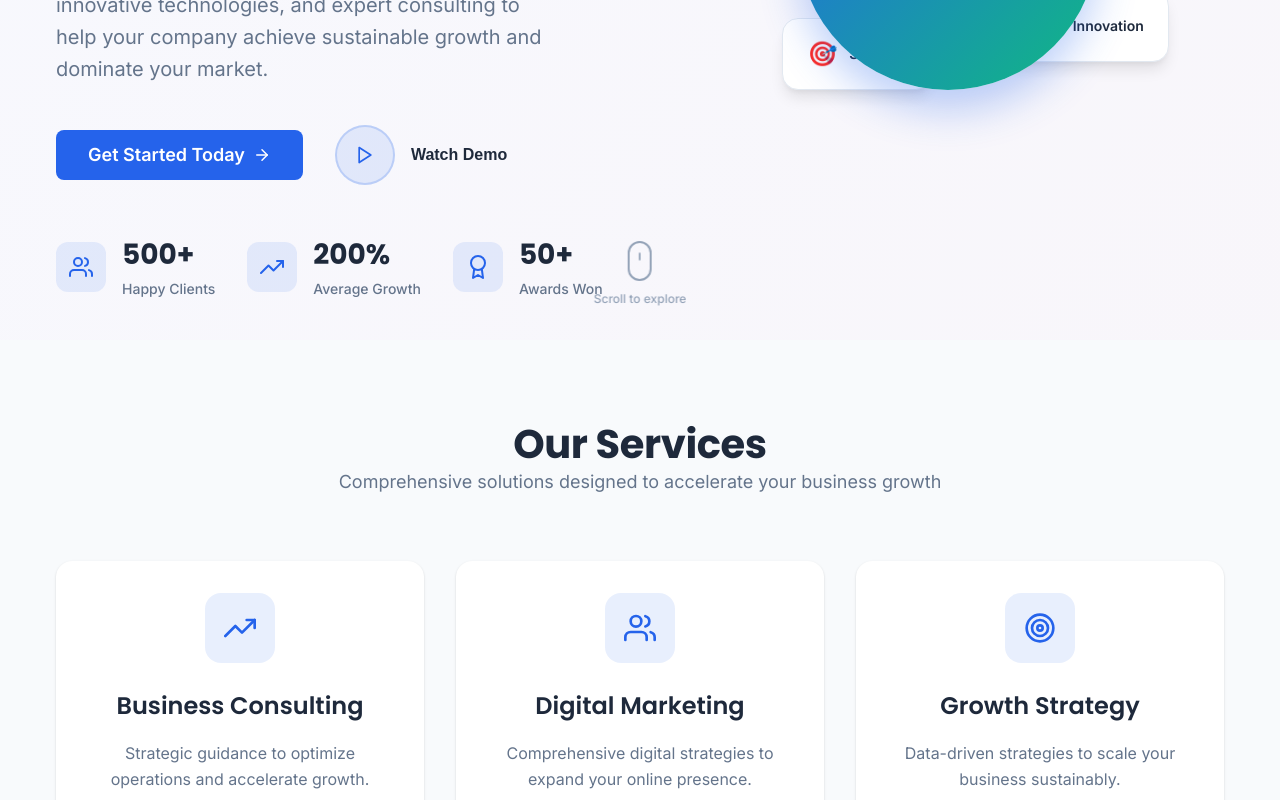
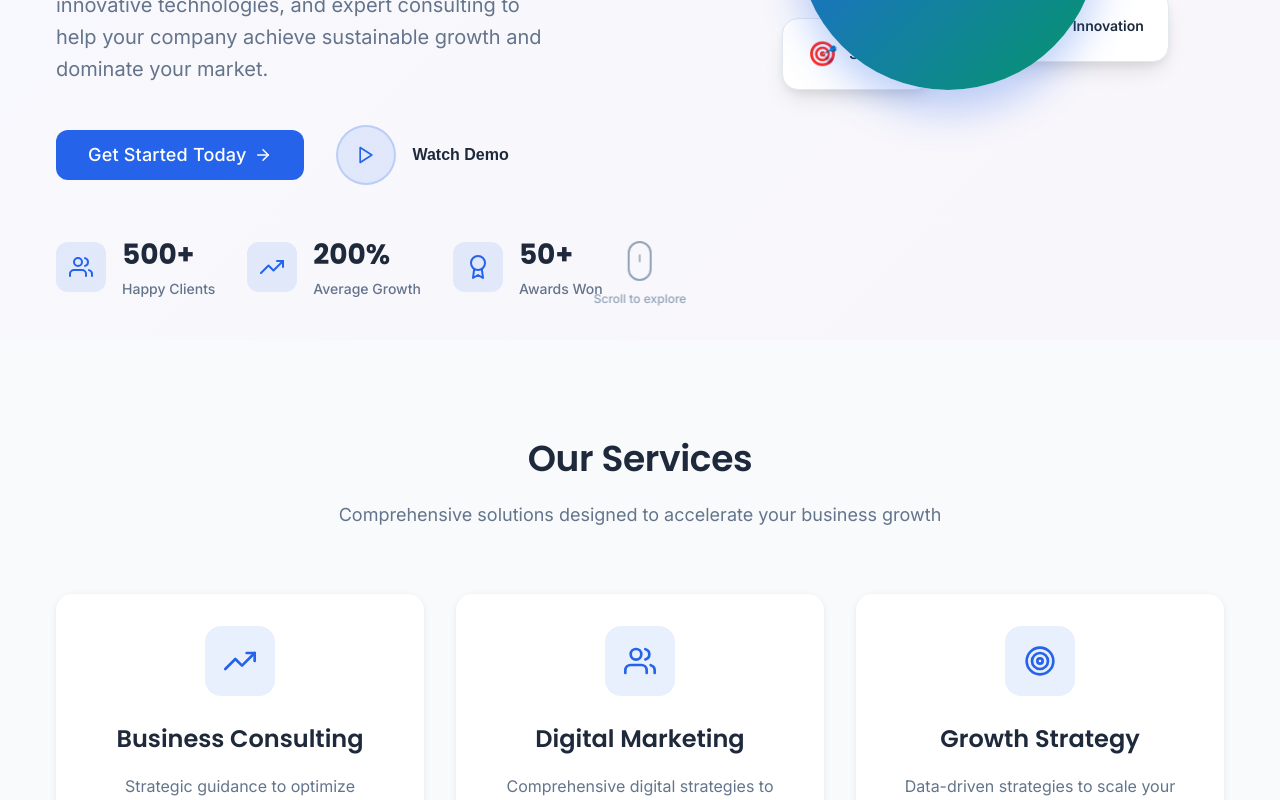
Before and after one commit to danujaadikari/GrowMate---Business-Website, a React (Create React App) app: page / in a window 1280 px wide. Shown: the part 540-1340 px from the top of the page. Built offline with nearby package versions, Linux system fonts and the light colour scheme.

Commit message:
Refactor CSS variables and improve typography styles for better readability and aesthetics

```diff
--- a/src/index.css
+++ b/src/index.css
@@ -31,8 +31,8 @@ code {
   /* Light Mode Colors */
   --primary-color: #2563eb;
   --primary-light: #3b82f6;
-  --primary-dark: #1d4ed8;
-  --secondary-color: #10b981;
+  --primary-dark: #1e40af;
+  --secondary-color: #059669;
   --accent-color: #f59e0b;
   --bg-primary: #ffffff;
   --bg-secondary: #f8fafc;
@@ -41,11 +41,12 @@ code {
   --text-secondary: #64748b;
   --text-muted: #94a3b8;
   --border-color: #e2e8f0;
-  --shadow-light: 0 1px 3px 0 rgba(0, 0, 0, 0.1), 0 1px 2px 0 rgba(0, 0, 0, 0.06);
-  --shadow-medium: 0 4px 6px -1px rgba(0, 0, 0, 0.1), 0 2px 4px -1px rgba(0, 0, 0, 0.06);
-  --shadow-large: 0 10px 15px -3px rgba(0, 0, 0, 0.1), 0 4px 6px -2px rgba(0, 0, 0, 0.05);
+  --shadow-light: 0 2px 8px 0 rgba(0, 0, 0, 0.06), 0 1px 3px 0 rgba(0, 0, 0, 0.04);
+  --shadow-medium: 0 4px 12px -2px rgba(0, 0, 0, 0.08), 0 2px 6px -1px rgba(0, 0, 0, 0.05);
+  --shadow-large: 0 12px 24px -6px rgba(0, 0, 0, 0.12), 0 4px 12px -2px rgba(0, 0, 0, 0.08);
   --gradient-primary: linear-gradient(135deg, var(--primary-color) 0%, var(--secondary-color) 100%);
   --gradient-hero: linear-gradient(135deg, #667eea 0%, #764ba2 100%);
+  --gradient-subtle: linear-gradient(135deg, rgba(37, 99, 235, 0.02) 0%, rgba(5, 150, 105, 0.02) 100%);
 }
 
 /* Dark Mode Colors */
@@ -66,31 +67,35 @@ code {
 .heading-xl {
   font-family: 'Poppins', sans-serif;
   font-size: 3.5rem;
-  font-weight: 800;
-  line-height: 1.1;
+  font-weight: 700;
+  line-height: 1.15;
   letter-spacing: -0.02em;
+  margin-bottom: 1.5rem;
 }
 
 .heading-lg {
   font-family: 'Poppins', sans-serif;
-  font-size: 2.5rem;
-  font-weight: 700;
-  line-height: 1.2;
+  font-size: 2.25rem;
+  font-weight: 600;
+  line-height: 1.25;
   letter-spacing: -0.01em;
+  margin-bottom: 1.25rem;
 }
 
 .heading-md {
   font-family: 'Poppins', sans-serif;
-  font-size: 2rem;
+  font-size: 1.875rem;
   font-weight: 600;
   line-height: 1.3;
+  margin-bottom: 1rem;
 }
 
 .heading-sm {
   font-family: 'Poppins', sans-serif;
-  font-size: 1.5rem;
+  font-size: 1.375rem;
   font-weight: 600;
   line-height: 1.4;
+  margin-bottom: 0.875rem;
 }
 
 .body-lg {
@@ -125,11 +130,23 @@ code {
 }
 
 .section-padding {
-  padding: 5rem 0;
+  padding: 6rem 0;
 }
 
 .section-padding-sm {
-  padding: 3rem 0;
+  padding: 4rem 0;
+}
+
+.section-padding-xs {
+  padding: 2.5rem 0;
+}
+
+.section-spacing {
+  margin-bottom: 4rem;
+}
+
+.section-spacing-sm {
+  margin-bottom: 2.5rem;
 }
 
 .text-center {
@@ -188,16 +205,18 @@ code {
   display: inline-flex;
   align-items: center;
   justify-content: center;
-  padding: 0.75rem 1.5rem;
-  font-weight: 600;
+  padding: 0.875rem 2rem;
+  font-weight: 500;
   text-decoration: none;
-  border-radius: 0.5rem;
+  border-radius: 0.75rem;
   border: none;
   cursor: pointer;
-  transition: all 0.2s ease;
-  font-size: 1rem;
+  transition: all 0.3s ease;
+  font-size: 0.95rem;
   line-height: 1;
   gap: 0.5rem;
+  letter-spacing: 0.01em;
+  white-space: nowrap;
 }
 
 .btn-primary {
@@ -324,12 +343,62 @@ code {
   }
 }
 
+@keyframes slideInLeft {
+  from {
+    opacity: 0;
+    transform: translateX(-30px);
+  }
+  to {
+    opacity: 1;
+    transform: translateX(0);
+  }
+}
+
+@keyframes slideInRight {
+  from {
+    opacity: 0;
+    transform: translateX(30px);
+  }
+  to {
+    opacity: 1;
+    transform: translateX(0);
+  }
+}
+
 .fade-in-up {
   animation: fadeInUp 0.6s ease-out;
 }
 
 .fade-in {
   animation: fadeIn 0.6s ease-out;
+}
+
+.slide-in-left {
+  animation: slideInLeft 0.7s ease-out;
+}
+
+.slide-in-right {
+  animation: slideInRight 0.7s ease-out;
+}
+
+/* Improved Focus States */
+*:focus-visible {
+  outline: 2px solid var(--primary-color);
+  outline-offset: 2px;
+  border-radius: 4px;
+}
+
+/* Smooth Interactions */
+* {
+  scroll-behavior: smooth;
+}
+
+.interactive {
+  transition: all 0.3s cubic-bezier(0.4, 0, 0.2, 1);
+}
+
+.interactive:hover {
+  transform: translateY(-1px);
 }
 
 /* Responsive Design */
```
